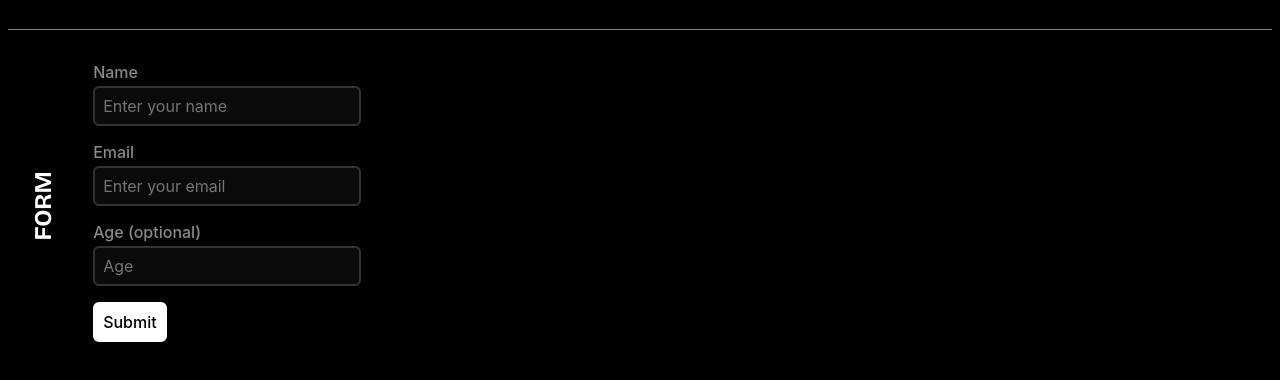
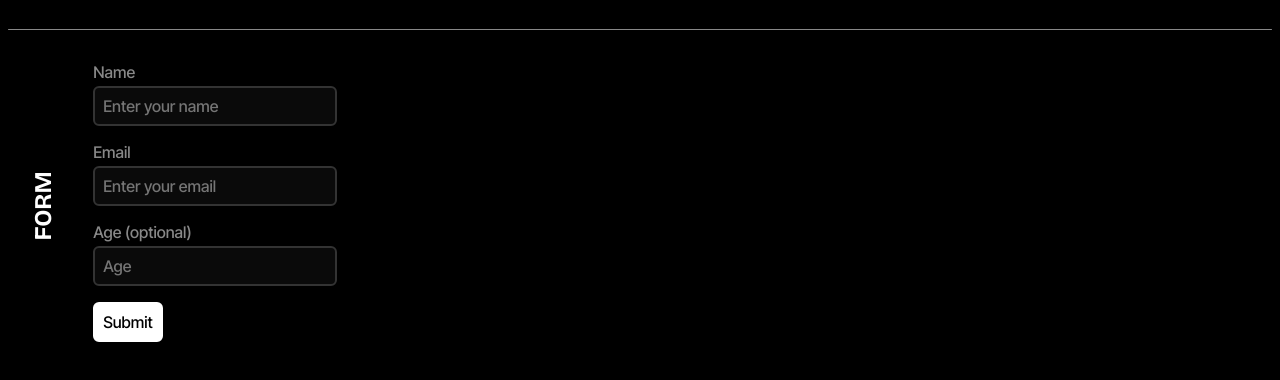
Before and after one commit to nine96as/personal-site, a plain HTML site: page index.html in a window 1280 px wide. Shown: the part 349-729 px from the top of the page. Drawn offline with nearby package versions, Linux system fonts and the light colour scheme; a web font is replaced by a local one.

Commit message:
Tweak font usage in input form
Change font for form labels and inputs from Inter to 'Inter Tight',
as a result of issues caused when rendering Inter font in the browser.

```diff
--- a/styles.css
+++ b/styles.css
@@ -39,12 +39,12 @@ body {
 .content-form {
   display: flex;
   flex-direction: column;
-  font-family: Inter, sans-serif;
+  font-family: 'Inter Tight', sans-serif;
   margin: 16px;
 }
 
 .content-form input {
-  font-family: Inter;
+  font-family: 'Inter Tight';
   border: 2px solid #333333;
   border-radius: 6px;
   padding: 8px;
```
